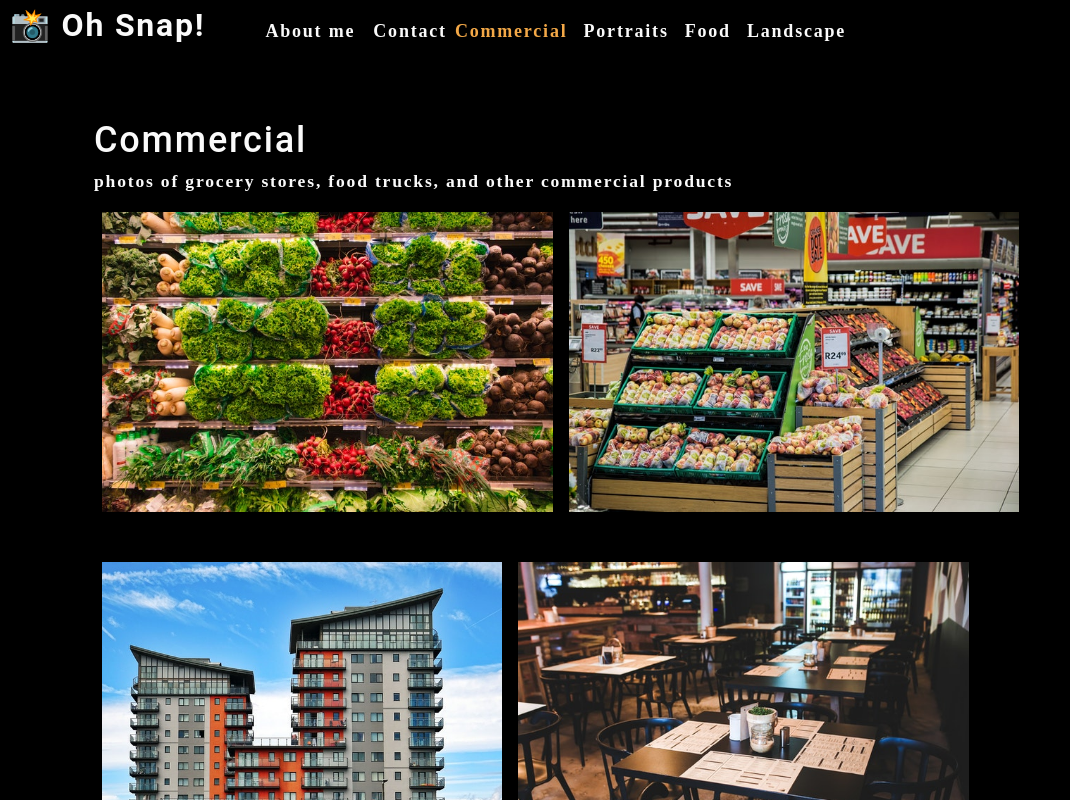
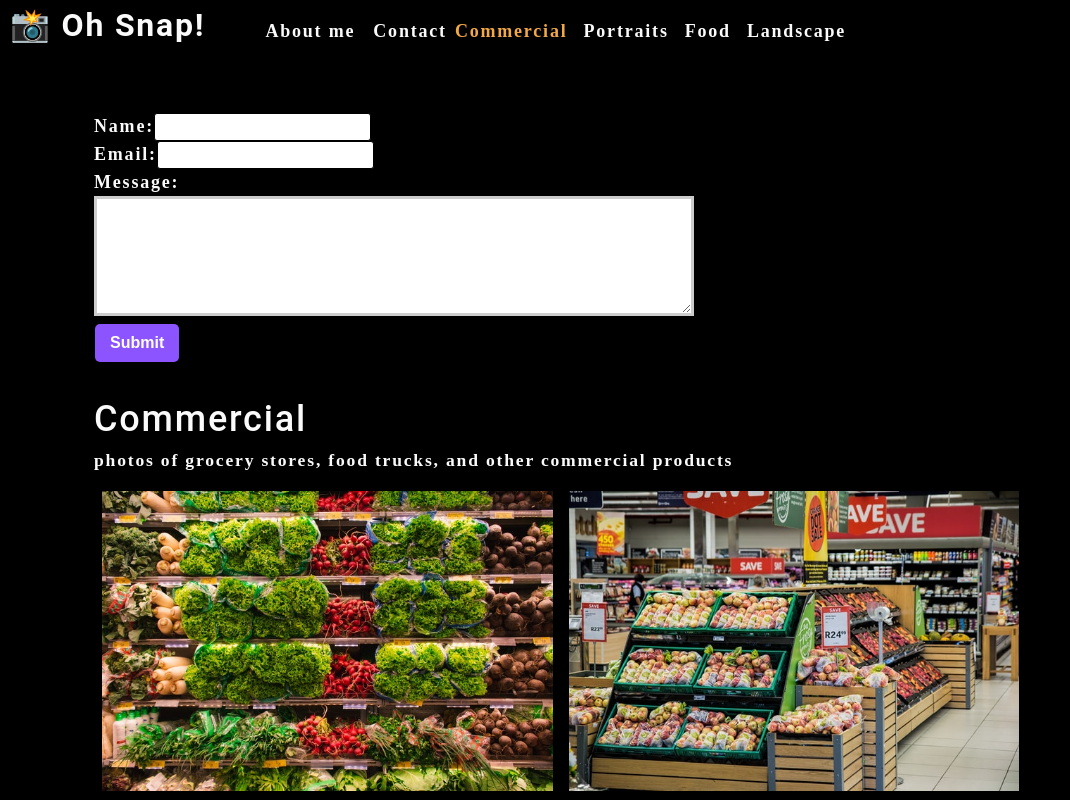
Before and after one commit to Abarragan89/photo-port, a React (Create React App) app: page / in a window 1280 px wide. Shown: the top 800 px of the page, without its empty margins (0-1070 px from the left). Built offline with nearby package versions, Linux system fonts and the light colour scheme.

Commit message:
added form submission

```diff
--- a/src/App.js
+++ b/src/App.js
@@ -3,6 +3,7 @@
 import About from './components/About';
 import Nav from './components/Nav';
 import Gallery from './components/Gallery';
+import ContactForm from './components/Contact';
 
 function App() {
   const [categories] = useState([
@@ -33,6 +34,7 @@
     currentCategory={currentCategory}
     />
     <main>
+      <ContactForm />
       <Gallery currentCategory={currentCategory} />
       <About />
     </main>
--- a/src/components/Contact/index.js
+++ b/src/components/Contact/index.js
@@ -1,20 +1,31 @@
-import React from 'react';
+import React, { useState } from 'react';
 
 function ContacthtmlForm() {
+    const [formState, setFormState] = useState({name: '', email: '', message: ''})
+    const { name, email, message } = formState
+
+    function handleChange(e) {
+        // e.target.name refers to the name attribute in the html element
+        setFormState({...formState, [e.target.name]: e.target.value})
+    }
+    function handleSubmit (e) {
+        e.preventDefault();
+        console.log(formState)
+    }
     return (
         <section>
-            <form>
+            <form id="contact-form" onSubmit={handleSubmit}>
                 <div>
                     <label htmlFor="name">Name:</label>
-                    <input type="text" name="name" />
+                    <input type="text" defaultValue={name} name="name" onChange={handleChange}/>
                 </div>
                 <div>
                     <label htmlFor="email">Email:</label>
-                    <input type="text" name="email" />
+                    <input type="email" defaultValue={email} name="email" onChange={handleChange} />
                 </div>
                 <div>
                     <label htmlFor="message">Message:</label>
-                    <textarea name="message" rows="5" />
+                    <textarea name="message" defaultValue={message} rows="5" onChange={handleChange} />
                 </div>
                 <button type="submit">Submit</button>
             </form>
```
